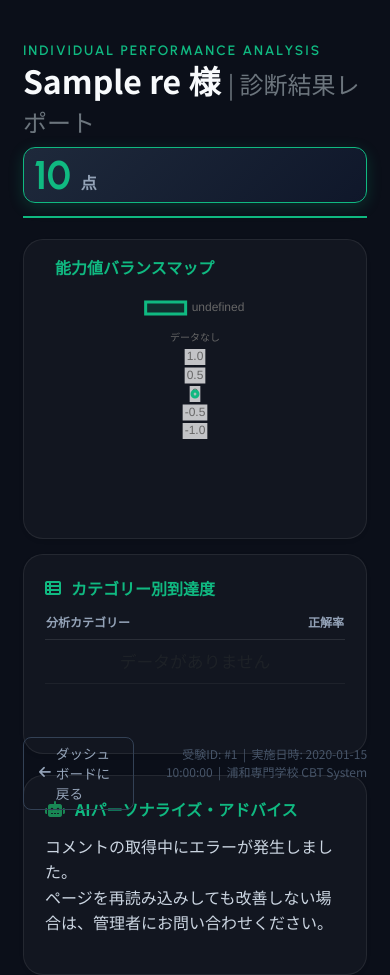
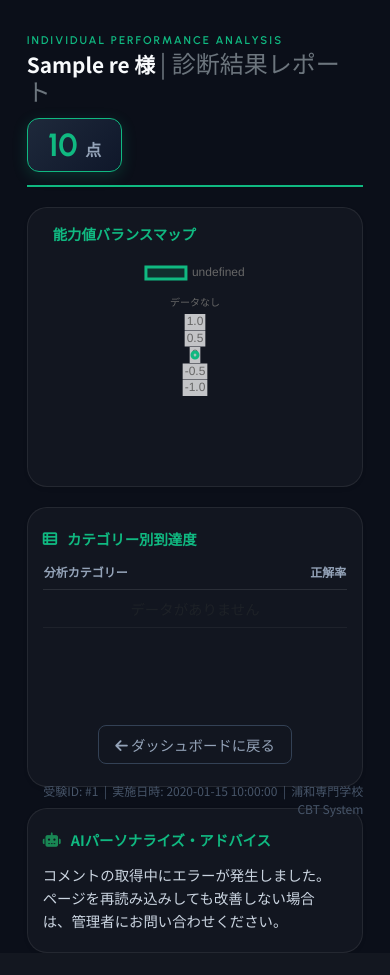
Before and after one commit to Mindboks/SPI_WEB_Test_System, a Flask app: template templates/result_page.html in a window 390 px wide. After the commit the page ends 953 px from the top, so only its background shows below. Run offline with Flask 3, Linux system fonts and the light colour scheme; the visitor is signed in with stand-in values (Sample User, id 1); the template is opened without the code that fills it: most values are stand-ins (such as "Sample title", 1, 10 or a date in 2020); some libraries are stand-ins or nearby versions.

Commit message:
#2026-4-11~2026-6-7 version2.9.5final-renovation.Version0.4.0

```diff
--- a/app.py
+++ b/app.py
@@ -1,4 +1,4 @@
-#2026-4-11~2026-6-7 version2.9.5final-renovation.Version0.3.9
+#2026-4-11~2026-6-7 version2.9.5final-renovation.Version0.4.0
 
 # -*- coding: utf-8 -*-
 import os
--- a/templates/layout.html
+++ b/templates/layout.html
@@ -82,7 +82,7 @@
                 <span class="mx-2">|</span>
                 Built with <i class="bi bi-balloon-heart-fill" style="color: #cccccc;"></i> by <strong>Ikeda</strong>
                 <span class="mx-2">|</span>
-                ver.2.9.5&ensp;final-renovation.Version0.3.9
+                ver.2.9.5&ensp;final-renovation.Version0.4.0
             </p>
         </div>
     </footer>
--- a/templates/result_page.html
+++ b/templates/result_page.html
@@ -121,6 +121,7 @@
     .table-area {
         overflow-y: auto;
         flex-grow: 1;
+        max-height: 280px;
     }
     .table-custom {
         width: 100%;
@@ -143,18 +144,44 @@
         color: #10b981;
         font-weight: 700;
     }
+
+    /* AIアドバイスボックス - スクロール対応 */
     .ai-comment-box {
         font-size: 1rem;
         line-height: 1.6;
         color: #cbd5e1;
         overflow-y: auto;
+        overflow-x: hidden;
         flex-grow: 1;
-            white-space: pre-wrap;
-            padding-right: 5px;
+        white-space: normal;
+        word-wrap: break-word;
+        word-break: break-word;
+        padding-right: 10px;
+        max-height: 380px;
     }
+
+    /* カスタムスクロールバー */
+    .ai-comment-box::-webkit-scrollbar {
+        width: 8px;
+    }
+    .ai-comment-box::-webkit-scrollbar-track {
+        background: rgba(255, 255, 255, 0.05);
+        border-radius: 4px;
+    }
+    .ai-comment-box::-webkit-scrollbar-thumb {
+        background: #10b981;
+        border-radius: 4px;
+    }
+    .ai-comment-box::-webkit-scrollbar-thumb:hover {
+        background: #059669;
+    }
+
+    /* 全体のスクロールバー */
     ::-webkit-scrollbar { width: 6px; }
     ::-webkit-scrollbar-track { background: transparent; }
     ::-webkit-scrollbar-thumb { background: #334155; border-radius: 10px; }
+    ::-webkit-scrollbar-thumb:hover { background: #475569; }
+
     .footer-bar {
         margin-top: 1.5vh;
         display: flex;
@@ -181,6 +208,7 @@
         background-color: #1e293b;
         border-color: #475569;
     }
+
 @media (max-width: 768px) {
     body {
         overflow-y: auto;
@@ -189,29 +217,81 @@
     }
     .slide-container {
         height: auto;
+        padding: 2vh 3vw;
     }
     .main-content {
         grid-template-columns: 1fr;
-                gap: 15px;
+        gap: 20px;
     }
+    /* チャート：適度な高さで見やすく */
     .left-panel {
-                height: 300px;
+        height: 280px;
+        min-height: 280px;
+        padding: 20px 15px;
     }
+    /* カードの余白を適切に */
     .info-card {
         flex: none;
         height: auto;
-                min-height: 200px;
+        min-height: 280px;
+        padding: 20px 15px;
     }
+    /* ヘッダー：縦並びで見やすい */
     .header-area {
         flex-direction: column;
         align-items: flex-start;
-                gap: 10px;
+        gap: 12px;
+        margin-bottom: 20px;
     }
+    /* スコアバッジ：左揃えで自然に */
     .total-score-badge {
         text-align: left;
-                width: 100%;
+        width: auto;
+        padding: 10px 20px;
+    }
+    .score-val {
+        font-size: 2rem;
+    }
+    /* タイトル：スマホサイズに調整 */
+    .title-group h1 {
+        font-size: 1.3rem;
+    }
+    .title-group p {
+        font-size: 0.7rem;
+    }
+    /* AIコメント：スクロールしやすい高さ */
+    .ai-comment-box {
+        max-height: 350px;
+        font-size: 0.9rem;
+        line-height: 1.6;
+        -webkit-overflow-scrolling: touch;
+    }
+    /* カテゴリーテーブル：見やすく */
+    .table-area {
+        max-height: 220px;
+    }
+    .table-custom td {
+        font-size: 0.9rem;
+        padding: 8px 0;
+    }
+    .card-title-label {
+        font-size: 0.9rem;
+        margin-bottom: 12px;
+    }
+    /* フッター：スマホで見やすく */
+    .footer-bar {
+        flex-direction: column;
+        gap: 10px;
+        text-align: center;
+        margin-top: 20px;
+    }
+    .back-btn {
+        display: inline-block;
+        padding: 8px 16px;
+        font-size: 0.9rem;
     }
 }
+
     .skeleton-loader {
         background: linear-gradient(90deg, #1e293b 25%, #334155 50%, #1e293b 75%);
         background-size: 200% 100%;
@@ -265,9 +345,13 @@
                 </div>
             </div>
 
-            <div class="info-card shadow-sm">
-                <div class="card-title-label"><i class="fa-solid fa-robot text-success"></i> AIパーソナライズ・アドバイス</div>
-                <div id="ai-comment-area">
+            <!-- AIコメント表示エリア（非同期読み込み） -->
+            <div class="info-card shadow-sm" style="min-height: 0; display: flex; flex-direction: column;">
+                <div class="card-title-label">
+                    <i class="fa-solid fa-robot text-success"></i> AIパーソナライズ・アドバイス
+                </div>
+                <div id="ai-comment-area" style="flex: 1; min-height: 0; display: flex; flex-direction: column;">
+                    <!-- ローディング中 -->
                     <div id="comment-loading" class="text-center py-4">
                         <div class="spinner-border text-success mb-2" role="status">
                             <span class="visually-hidden">Loading...</span>
@@ -275,7 +359,9 @@
                         <p class="text-muted mb-0">AIがコメントを生成中です...</p>
                         <p class="small text-muted">しばらくお待ちください</p>
                     </div>
-                    <div id="comment-body" class="ai-comment-box" style="display: none;"></div>
+                    <!-- コメント本体（後から表示）- スクロール対応 -->
+                    <div id="comment-body" class="ai-comment-box" style="display: none; overflow-y: auto; max-height: 400px;">
+                    </div>
                 </div>
             </div>
         </div>
```
Lines whose indentation alone changed are shown as unchanged.
